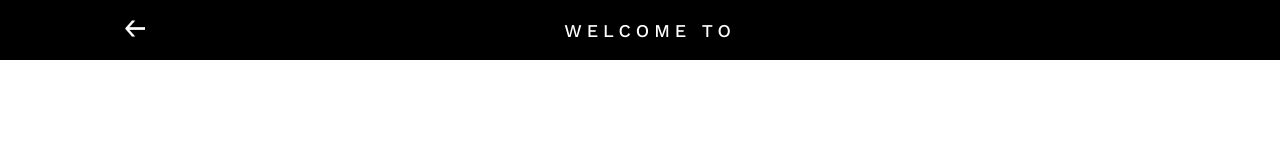
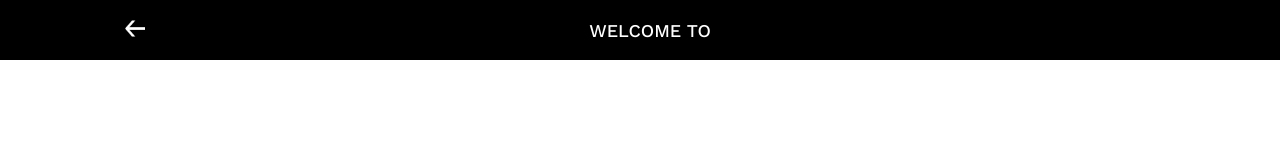
Before and after one commit to AndreaDiotallevi/the-movie-mapper-redux, a React (Create React App) app: page /1 in a window 1280 px wide. Shown: the top 160 px of the page. Built offline with nearby package versions, Linux system fonts and the light colour scheme; what google-maps-react would draw is missing.

Commit message:
Amend header component

```diff
--- a/src/components/Header.js
+++ b/src/components/Header.js
@@ -6,9 +6,17 @@ import { clearMovies } from "../actions";
 import leftArrow from "../assets/left-arrow.png";
 
 const Header = (props) => {
-  return (
-    <div className="header-component">
-      <div className="header-container">
+  const renderPageTitle = () => {
+    if (props.location.pathname === "/") {
+      return "THE MOVIE MAPPER";
+    } else {
+      return `WELCOME TO ${props.country.toUpperCase()}`;
+    }
+  };
+
+  const renderBackArrow = () => {
+    if (props.location.pathname !== "/") {
+      return (
         <Link to="/" onClick={props.clearMovies}>
           <p>
             <img
@@ -18,8 +26,16 @@ const Header = (props) => {
             ></img>
           </p>
         </Link>
+      );
+    }
+  };
+
+  return (
+    <div className="header-component">
+      <div className="header-container">
+        {renderBackArrow()}
         <h1 className="header-title" data-test="movie-country-message">
-          WELCOME TO {props.country.toUpperCase()}
+          {renderPageTitle()}
         </h1>
       </div>
     </div>
--- a/src/index.css
+++ b/src/index.css
@@ -58,7 +58,6 @@ button:focus {
   font-weight: 500;
   margin-left: auto;
   margin-right: auto;
-  letter-spacing: 5px;
 }
 
 /* Movies */
@@ -90,7 +89,6 @@ button:focus {
   color: white;
   font-size: 18px;
   font-weight: 500;
-  letter-spacing: 5px;
   margin-left: auto;
   margin-right: auto;
 }
```
